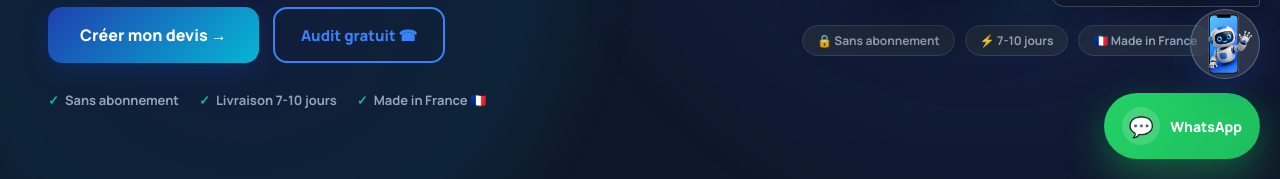
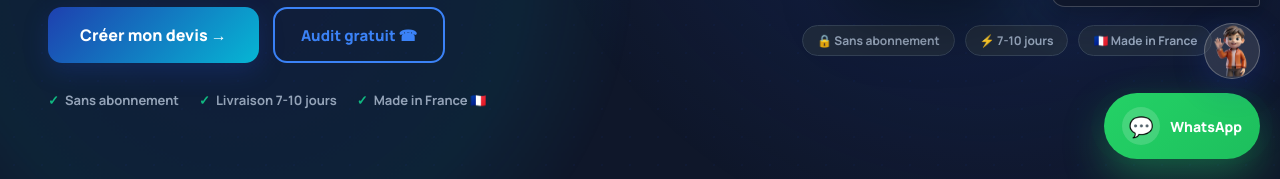
Before and after one commit to Yanai26/lyaeco-web, a website: page index.html in a window 1280 px wide. Shown: the part 621-800 px from the top of the page. Drawn offline with Linux system fonts and the light colour scheme.

Commit message:
Fix: pastille chatbot taille identique WhatsApp + avatar Plastic 3D

```diff
--- a/css/chatbot-lyaeco.css
+++ b/css/chatbot-lyaeco.css
@@ -25,8 +25,8 @@
 
 /* ─── Bouton flottant ────────────────────────────────────── */
 .lyaeco-btn {
-  width: 70px;
-  height: 70px;
+  width: 56px;
+  height: 56px;
   border-radius: 50%;
   border: 1px solid rgba(255,255,255,0.25);
   background: rgba(255,255,255,0.12);
@@ -44,8 +44,8 @@
 }
 
 .lyaeco-btn img {
-  width: 70px;
-  height: 70px;
+  width: 56px;
+  height: 56px;
   object-fit: cover;
   border-radius: 50%;
 }
--- a/js/chatbot-lyaeco.js
+++ b/js/chatbot-lyaeco.js
@@ -500,7 +500,7 @@
   }
 
   function buildWidget() {
-    var img = 'images/assistant-ia.png.png';
+    var img = 'images/assistant-ia-v3.png';
     var inner =
       '<div class="lyaeco-hdr">' +
         '<div class="lyaeco-hdr-info">' +
@@ -561,7 +561,7 @@
   }
 
   function buildFullpage(container) {
-    var img = 'images/assistant-ia.png.png';
+    var img = 'images/assistant-ia-v3.png';
     container.innerHTML =
       '<div class="lyaeco-hdr">' +
         '<div class="lyaeco-hdr-info">' +
```
